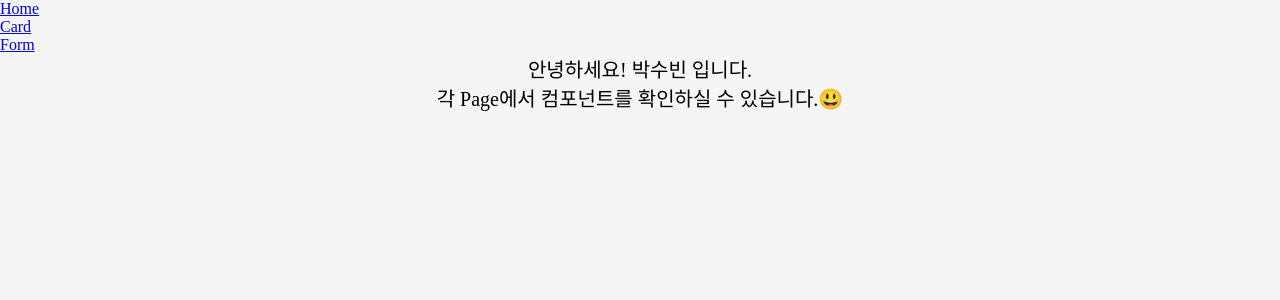
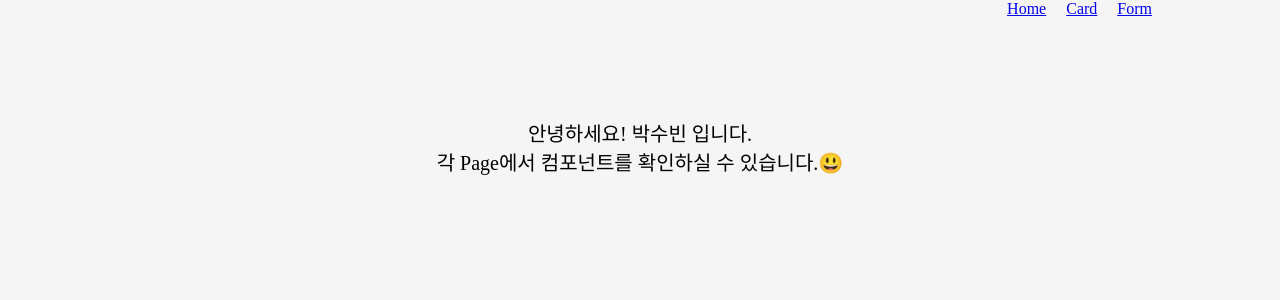
Before and after one commit to soobing/react-ui, a React app: page / in a window 1280 px wide. Shown: the top 300 px of the page. Built offline with nearby package versions, Linux system fonts and the light colour scheme.

Commit message:
style: layout 구성

```diff
--- a/src/App.tsx
+++ b/src/App.tsx
@@ -20,13 +20,33 @@ const Wrapper = styled.div`
   background: ${(props) => props.theme.gray10};
 `;
 
+const Nav = styled.nav`
+  display: flex;
+
+  & > ul {
+    display: flex;
+    flex-direction: row;
+    list-style-type: none;
+    margin-left: auto;
+    margin-right: 10%;
+
+    & > li + li {
+      margin-left: 20px;
+    }
+  }
+`;
+
+const Contents = styled.div`
+  margin: 50px 0;
+`;
+
 export default function App() {
   return (
     <ThemeProvider theme={theme}>
       <Wrapper>
         <Router>
           <div>
-            <nav>
+            <Nav>
               <ul>
                 <li>
                   <Link to="/">Home</Link>
@@ -38,10 +58,9 @@ export default function App() {
                   <Link to="/form">Form</Link>
                 </li>
               </ul>
-            </nav>
+            </Nav>
 
-            {/* A <Switch> looks through its children <Route>s and
-            renders the first one that matches the current URL. */}
+            <Contents>
               <Switch>
                 <Route exact path="/">
                   <Home />
@@ -53,6 +72,8 @@ export default function App() {
                   <Form />
                 </Route>
               </Switch>
+
+            </Contents>
           </div>
         </Router>
       </Wrapper>
--- a/src/page/Home.tsx
+++ b/src/page/Home.tsx
@@ -5,6 +5,7 @@ import styled from 'styled-components';
 const Wrapper = styled.p`
   text-align: center;
   font-size: 20px;
+  margin-top: 100px;
 `;
 
 export default function Home() {
```
Lines whose indentation alone changed are shown as unchanged.
